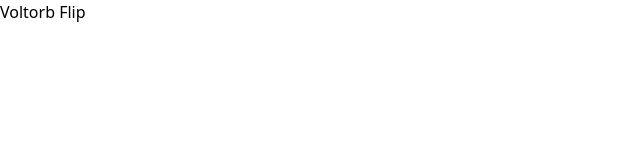
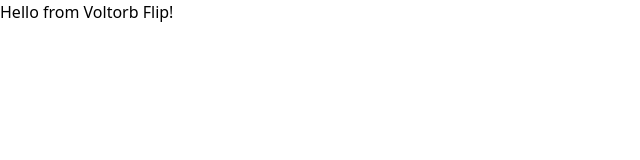
Before and after one commit to ayanava314/voltorb-flip, a React (Vite) app: page / in a window 1280 px wide. Shown: the top 160 px of the page, without its empty margins (0-640 px from the left). Built offline with nearby package versions, Linux system fonts and the light colour scheme.

Commit message:
Update App.jsx

```diff
--- a/src/App.jsx
+++ b/src/App.jsx
@@ -1,9 +1,5 @@
 function App() {
-  return (
-    <div>
-      <h1>Voltorb Flip</h1>
-    </div>
-  );
+  return <h1>Hello from Voltorb Flip!</h1>;
 }
 
 export default App;
```
